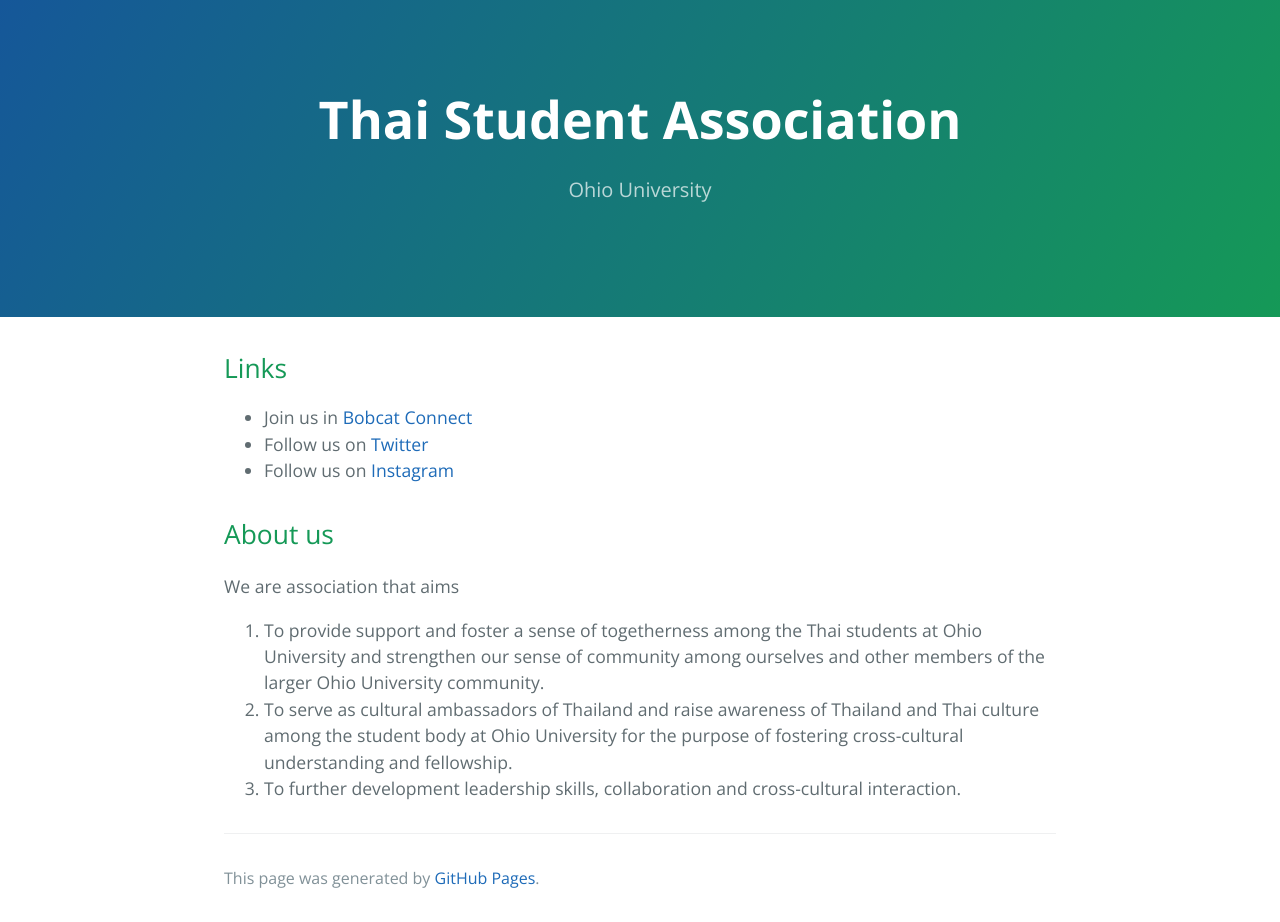
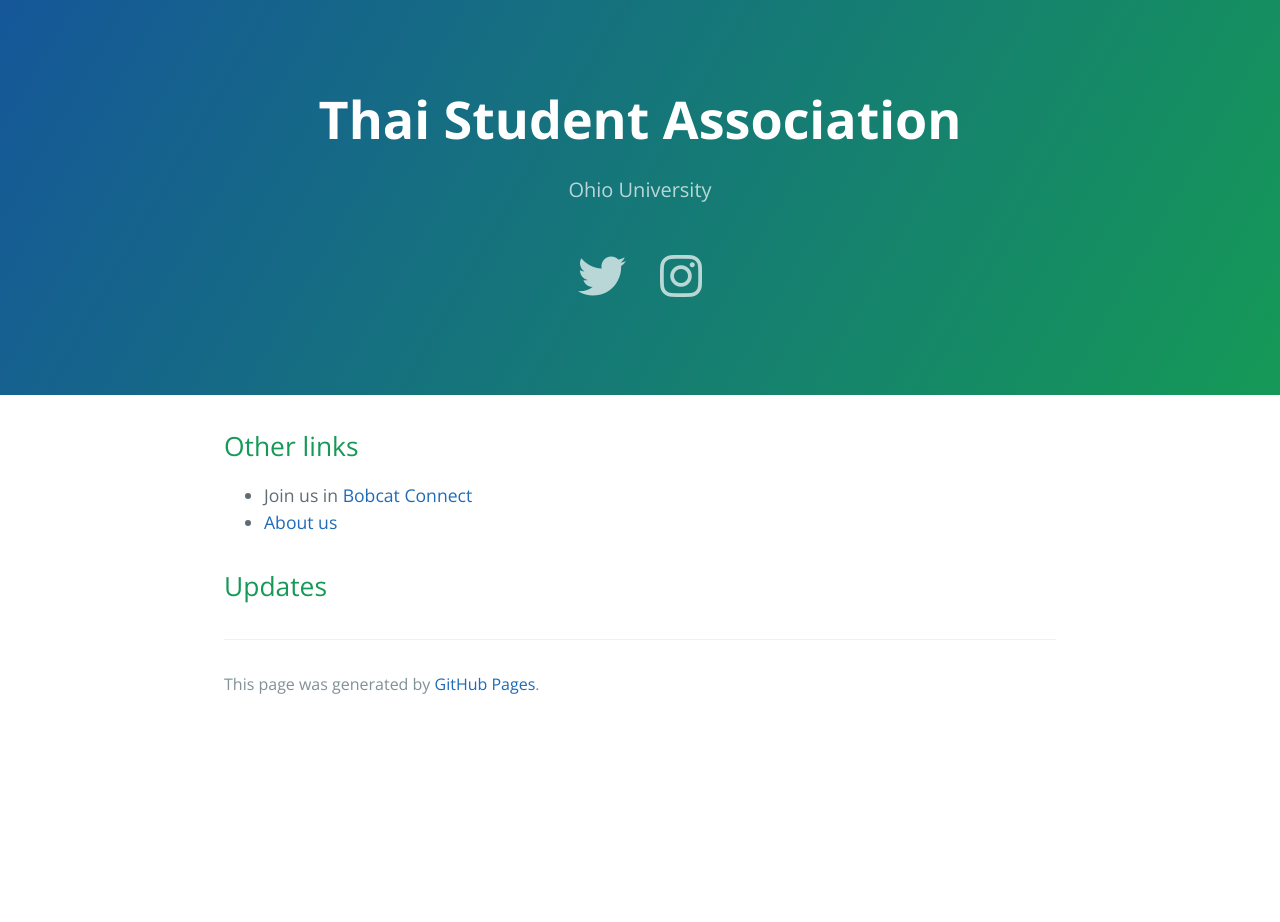
Before and after one commit to itstsaou/web, a Jekyll site: the page built from index.md, in a window 1280 px wide. Built offline with Jekyll 4.4.1, drawn with Linux system fonts in a browser that asks for light colours; nearby versions of some CDN libraries; after the commit the page ends 900 px from its top, so only the background shows below that.

Commit message:
feat: add new style

```diff
--- a/_config.yml
+++ b/_config.yml
@@ -1,3 +1,4 @@
-theme: jekyll-theme-cayman
 title: Thai Student Association
 google_analytics: G-WQ161LH8W7
+plugins:
+  - jekyll-seo-tag
--- a/_includes/head-custom.html
+++ b/_includes/head-custom.html
@@ -5,5 +5,6 @@
 
 <!-- You can set your favicon here -->
 <!-- link rel="shortcut icon" type="image/x-icon" href="{{ '/favicon.ico' | relative_url }}" -->
+<script src="https://kit.fontawesome.com/b76b43162d.js" crossorigin="anonymous"></script>
 
 <!-- end custom head snippets -->
--- a/_layouts/default.html
+++ b/_layouts/default.html
@@ -18,6 +18,11 @@
     <header class="page-header" role="banner">
       <h1 class="project-name">{{ page.title | default: site.title | default: site.github.repository_name }}</h1>
       <h2 class="project-tagline">{{ page.description | default: site.description | default: site.github.project_tagline }}</h2>
+
+      <div class="social-pane">
+        <a href="https://twitter.com/itstsaou"><i class="social-link fa-3x fa-brands fa-twitter"></i></a>
+        <a href="https://www.instagram.com/itstsaou/"><i class="social-link fa-3x fa-brands fa-instagram"></i></a>
+      </div>
     </header>
 
     <main id="content" class="main-content" role="main">
--- a/_sass/jekyll-theme-cayman.scss
+++ b/_sass/jekyll-theme-cayman.scss
@@ -376,3 +376,11 @@
 .site-footer-credits {
   color: $blockquote-text-color;
 }
+
+.social-pane {
+  .social-link {
+    color: rgba(255, 255, 255, 0.7);
+    padding: 5px;
+    margin: 10px;
+  }
+}
--- a/index.md
+++ b/index.md
@@ -4,17 +4,9 @@
 description: Ohio University
 ---
 
-## Links
+## Other links
 
 - Join us in [Bobcat Connect](https://ohio.campuslabs.com/engage/organization/thai-student-association)
-- Follow us on [Twitter](https://twitter.com/itstsaou)
-- Follow us on [Instagram](https://www.instagram.com/itstsaou/)
+- [About us](./about.html)
 
-
-## About us
-
-We are association that aims
-
-1. To provide support and foster a sense of togetherness among the Thai students at Ohio University and strengthen our sense of community among ourselves and other members of the larger Ohio University community.
-2. To serve as cultural ambassadors of Thailand and raise awareness of Thailand and Thai culture among the student body at Ohio University for the purpose of fostering cross-cultural understanding and fellowship.
-3. To further development leadership skills, collaboration and cross-cultural interaction.
+## Updates
```
Also changed, not shown: about.md (added, +12 -0 lines), Gemfile.lock, itstsaou.gemspec.
